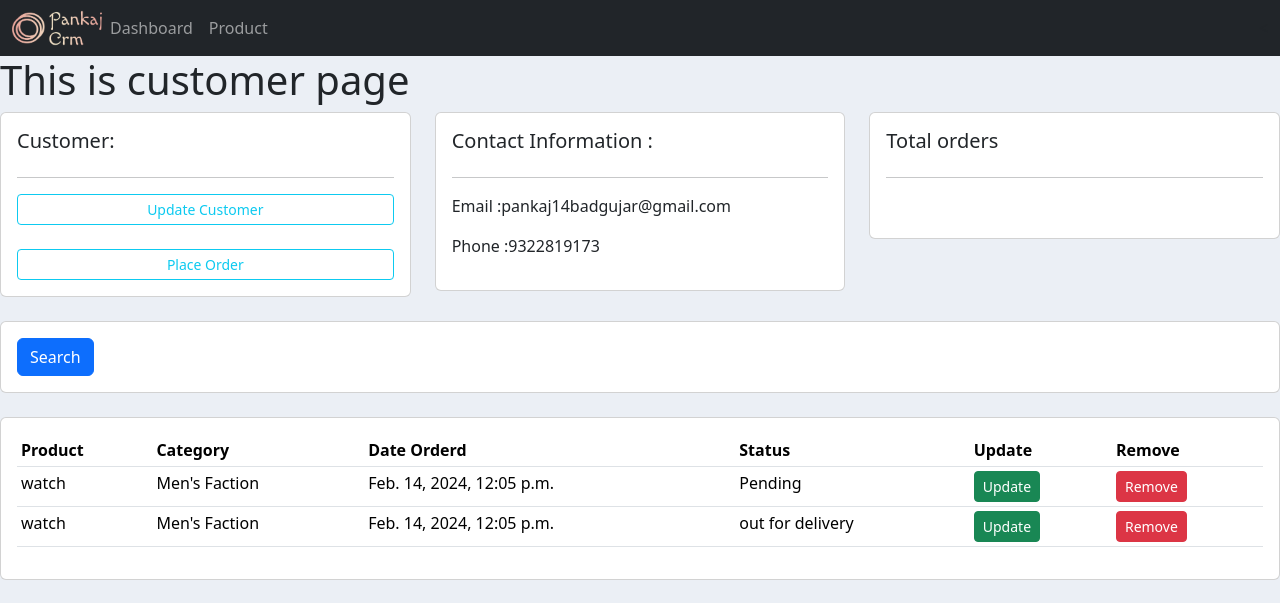
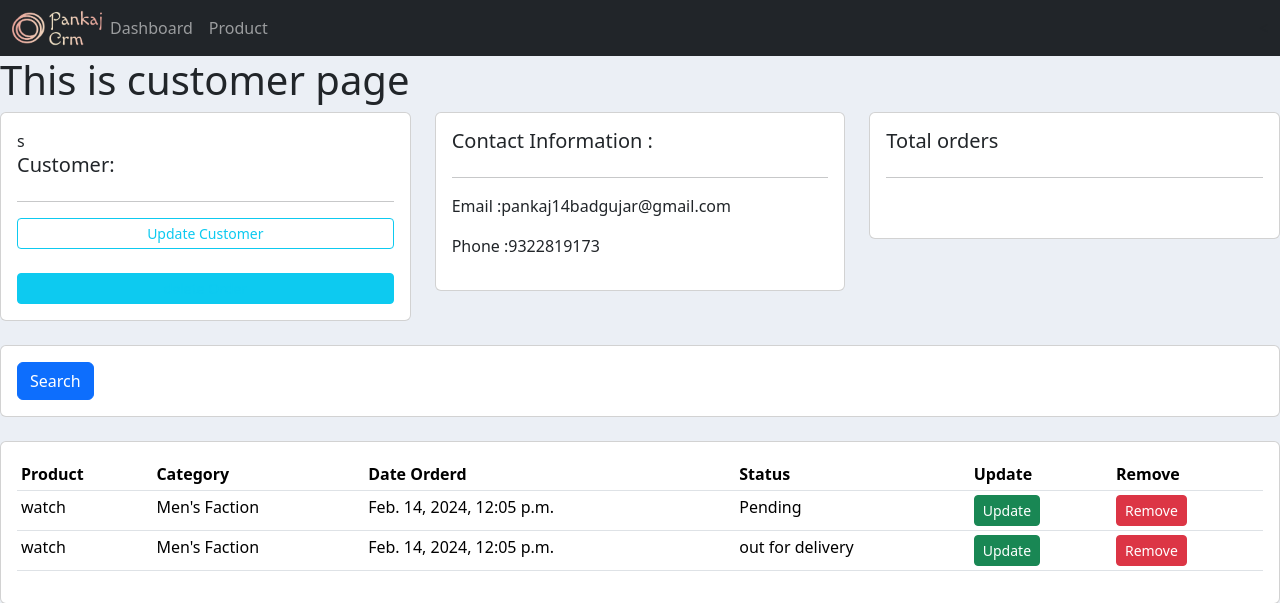
Before and after one commit to Pankajbadgujar1/Mycrm, a Django app: page /customer/1 in a window 1280 px wide. Shown: the top 603 px of the page. Run offline with Django 5.2, Linux system fonts and the light colour scheme; data comes from the database, SQL or seed files in the repository.

Commit message:
all mismatch

```diff
--- a/account/templates/customer.html
+++ b/account/templates/customer.html
@@ -7,12 +7,12 @@
 
 <div class="row">
     <div class="col-md">
-        <div class="card card-body">
+        <div class="card card-body">s
           <h5>Customer:</h5>
             <hr>
             <a class="btn btn-outline-info btn-sm btn-block"href="">Update Customer</a>
             <br/>
-            <a class="btn  btn-outline-info btn-sm btn-block"href="">Place Order</a>
+            <a class="btn  btn-outline-info btn-sm btn-info"href="">delete Order</a>
         </div>
     </div>
 
--- a/account/templates/dashboard.html
+++ b/account/templates/dashboard.html
@@ -34,8 +34,8 @@
     <h5>Last 5 ORDERS </h5>
      <hr>
     <div class="card card-body">
-    <!--<a href="{% url 'createOrder' %}" class="btn btn-primary btn-sm btn-block ">Create Order</a>
-      -->
+    <a href="{% url 'createOrder' %}" class="btn btn-primary btn-sm btn-block ">Create Order</a>
+
     <table class="table table-sm">
       <tr>
         <th>Product</th>
```
